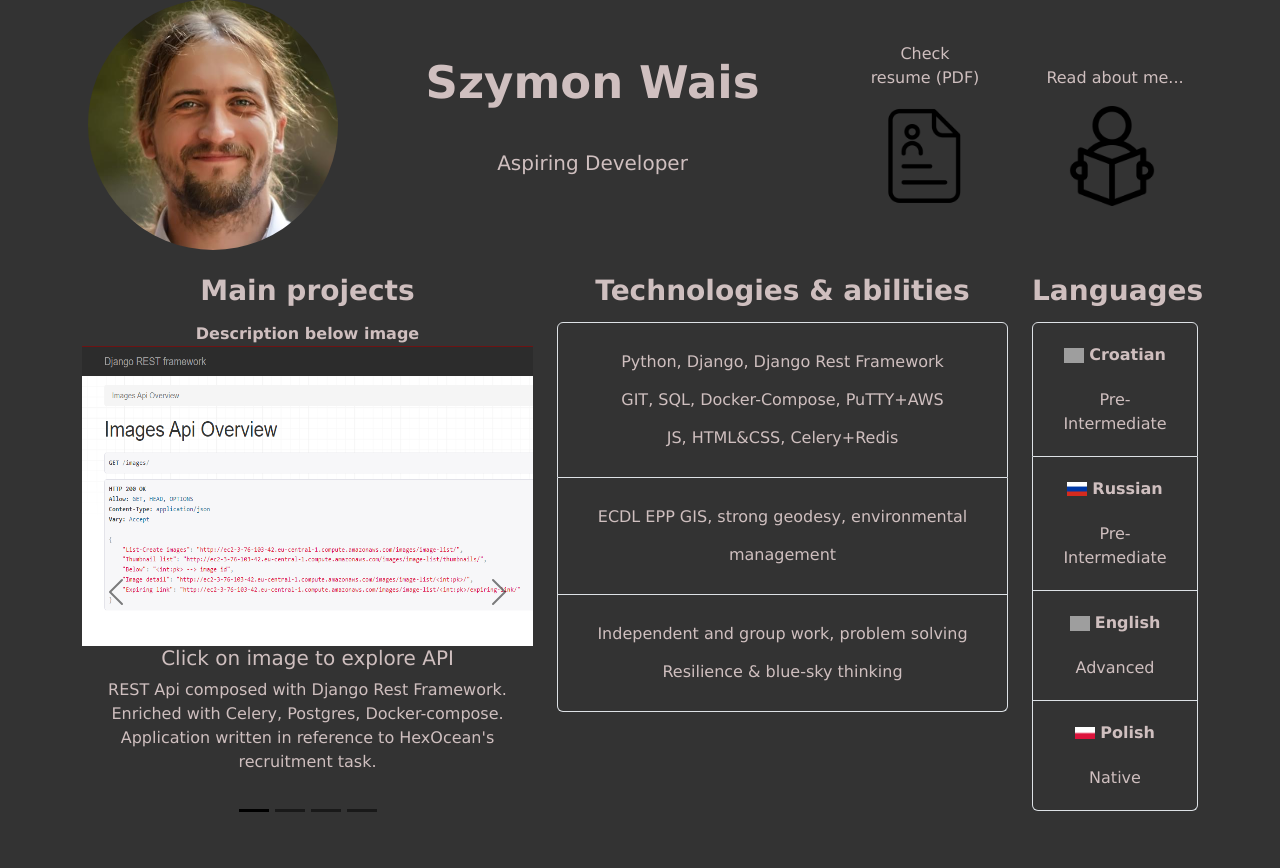
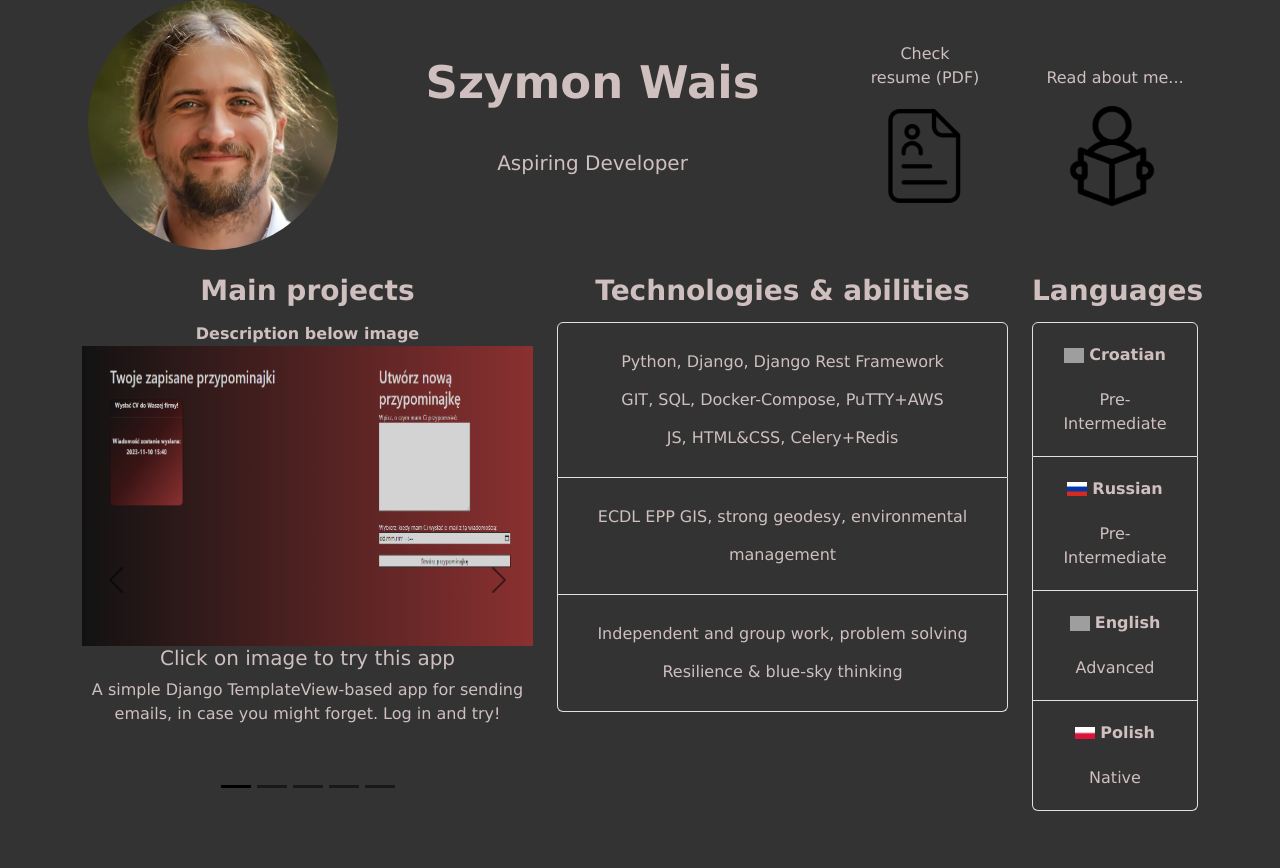
Before and after one commit to waisu88/docker_compose_production, a Django app: page / in a window 1280 px wide. Shown: the part 31-899 px from the top of the page. After the commit the page ends 842 px from the top, so only its background shows below. Run offline with Django 4.2, Linux system fonts and the light colour scheme; data that the repository does not hold is empty; parts of the project's set-up code (start-up, migrations or seed data) failed here and were passed over; grey boxes are pictures that could not be loaded.

Commit message:
Dodano przekierowanie do aplikacji reminder z logowania, dodane w aplikacji reminder warunek do wywietlania informacji o zalogowaniu, zmiany na stronie portfolio

```diff
--- a/app/authorization/views.py
+++ b/app/authorization/views.py
@@ -33,7 +33,7 @@ class LoginAPIView(APIView):
             if user is not None:
                 if request.user != user:
                     logout(request)
-                redirect_message = f"You can now redirect to images service: {request.build_absolute_uri(reverse(('images')))}"
+                redirect_message = f"You can now redirect to images service: {request.build_absolute_uri(reverse(('images')))} or to the reminder app: {request.build_absolute_uri(reverse(('reminding-messages-list')))}"
                 if request.user.is_authenticated:
                     return Response({
                         "message": "You are already logged in.",
--- a/app/reminder/templates/reminder/reminding_messages.html
+++ b/app/reminder/templates/reminder/reminding_messages.html
@@ -7,7 +7,12 @@
 <div class="container">
     <div class="col-8 message-list">
         <h1 style="padding-bottom: 20px;">Twoje zapisane przypominajki</h1>
+        {% if login_page_url %}
+        Zaloguj się, by móc utworzyć przypominajki: <br>
+        <a href="{{ login_page_url }}">Login</a>
+        {% endif %}
         <ul class="message-items">
+
             {% for message in messages %}
                 <li class="message-item">
                     <a href="{% url 'message-details' message.id %}">
--- a/app/reminder/views.py
+++ b/app/reminder/views.py
@@ -17,7 +17,6 @@ from django.views import View
 from rest_framework.permissions import IsAuthenticatedOrReadOnly
 
 
-
 class RemindingMessagesListCreateAPIView(generics.ListCreateAPIView, View):
     queryset = RemindingMessage.objects.all()
     serializer_class = RemindingMessagesSerializer
@@ -26,10 +25,11 @@ class RemindingMessagesListCreateAPIView(generics.ListCreateAPIView, View):
 
     def get(self, request):
         user = self.request.user
-        if user:
+        if user.is_authenticated:
             user_messages = RemindingMessage.objects.filter(user=user.id)
             return render(request, 'reminding_messages.html', {'form': self.form, 'messages': user_messages})
-        return render(request, 'reminding_messages.html', {'form': self.form, 'messages': None})
+        login_page_url = request.build_absolute_uri(reverse(('authorization')))
+        return render(request, 'reminding_messages.html', {'form': self.form, 'messages': None, 'login_page_url': login_page_url})
 
     def post(self, request):
 
--- a/app/szymon_site/templates/szymon_site/index.html
+++ b/app/szymon_site/templates/szymon_site/index.html
@@ -48,9 +48,19 @@
               <button type="button" data-bs-target="#carouselExampleCaptions" data-bs-slide-to="1" aria-label="Slide 2"></button>
               <button type="button" data-bs-target="#carouselExampleCaptions" data-bs-slide-to="2" aria-label="Slide 3"></button>
               <button type="button" data-bs-target="#carouselExampleCaptions" data-bs-slide-to="3" aria-label="Slide 4"></button>
+              <button type="button" data-bs-target="#carouselExampleCaptions" data-bs-slide-to="4" aria-label="Slide 5"></button>
             </div>
             <div class="carousel-inner">
               <div class="carousel-item active">
+                <a href="reminder"><img src="{% static 'reminder.png' %}" class="d-block w-100" alt="...">
+                </a>
+                  <div class="carousel-caption d-none d-md-block">
+                </div>
+                <h5>Click on image to try this app</h5>
+                <p>A simple Django TemplateView-based app for sending emails, in case you might forget. Log in and try!</p>
+                <br><br><br>
+              </div>
+              <div class="carousel-item">
                 <a href="images"><img src="{% static 'images_overview.png' %}" class="d-block w-100" alt="...">
                 </a>
                   <div class="carousel-caption d-none d-md-block">
```
Also changed, not shown: app/szymon_site/static/reminder.png (added).
